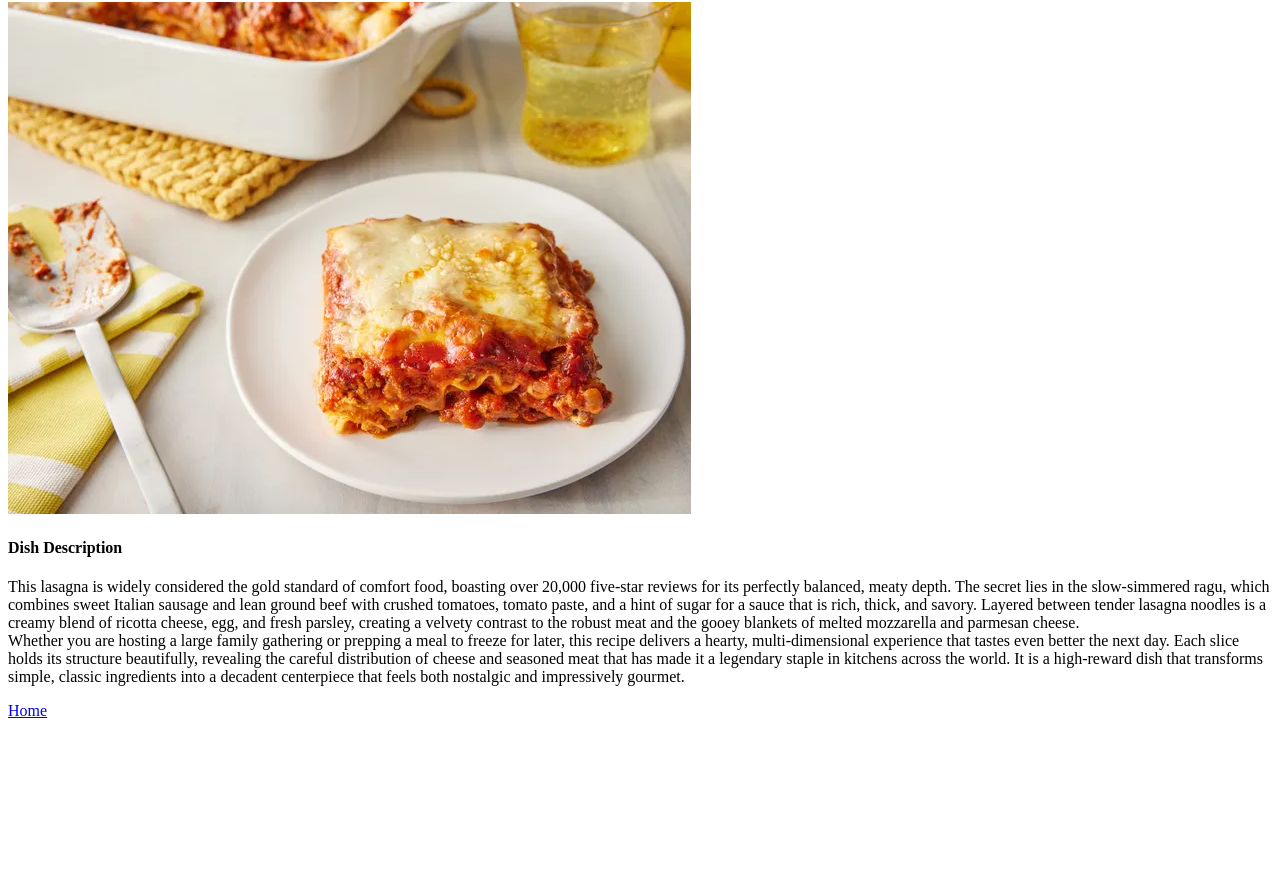
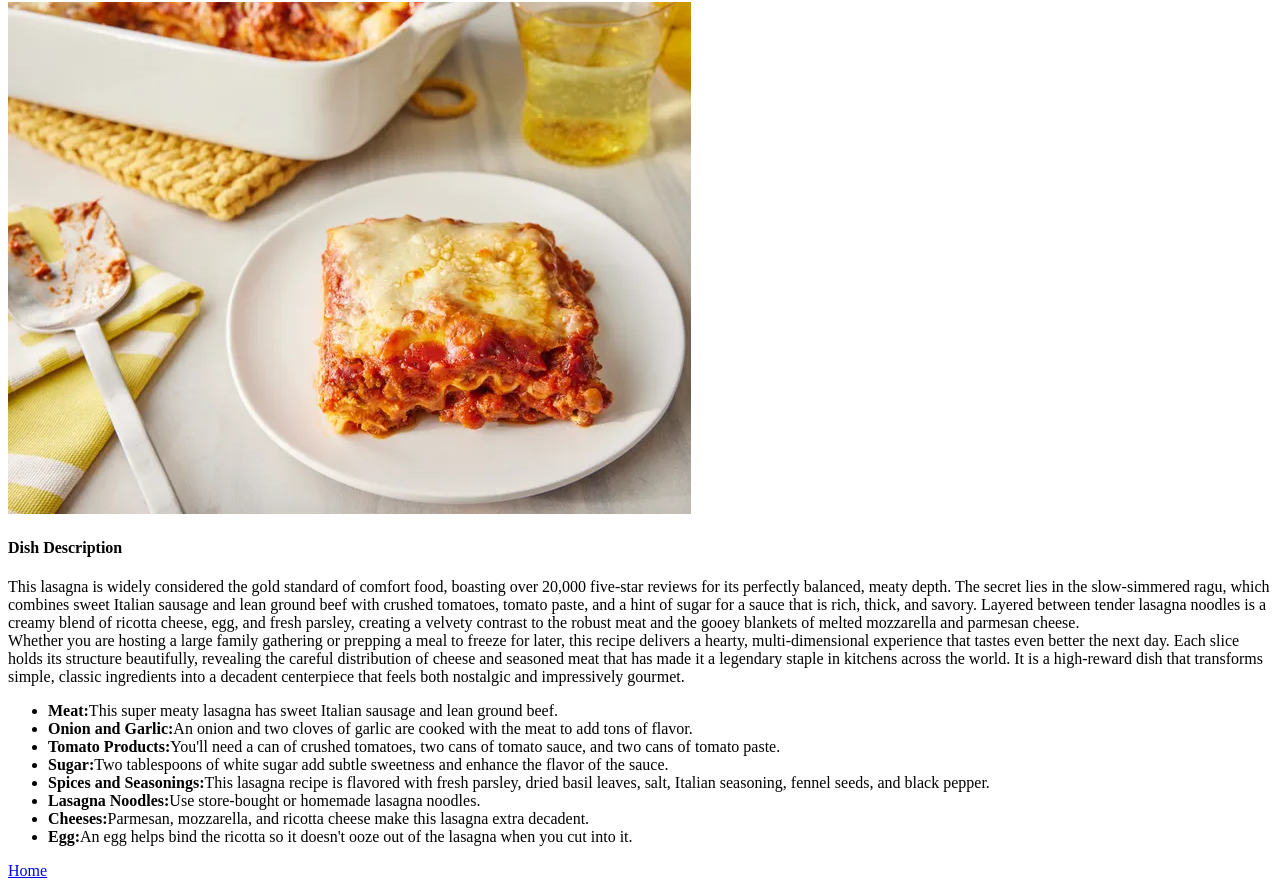
Before and after one commit to DrDeveloperHaha/odin-recipes, a plain HTML site: page recipes/lasagna.html in a window 1280 px wide. Shown: the part 78-966 px from the top of the page. Before the commit the page ends 806 px from the top, so only its background shows below. Drawn offline with Linux system fonts and the light colour scheme; files whose address does not match are found by name.

Commit message:
Edited recipes/lasagna.html
Added ul in order to add ingredients needed for recipe

```diff
--- a/recipes/lasagna.html
+++ b/recipes/lasagna.html
@@ -12,7 +12,18 @@
     <h4>Dish Description</h4>
     <p>This lasagna is widely considered the gold standard of comfort food, boasting over 20,000 five-star reviews for its perfectly balanced, meaty depth. The secret lies in the slow-simmered ragu, which combines sweet Italian sausage and lean ground beef with crushed tomatoes, tomato paste, and a hint of sugar for a sauce that is rich, thick, and savory. Layered between tender lasagna noodles is a creamy blend of ricotta cheese, egg, and fresh parsley, creating a velvety contrast to the robust meat and the gooey blankets of melted mozzarella and parmesan cheese.
         <br>
-        Whether you are hosting a large family gathering or prepping a meal to freeze for later, this recipe delivers a hearty, multi-dimensional experience that tastes even better the next day. Each slice holds its structure beautifully, revealing the careful distribution of cheese and seasoned meat that has made it a legendary staple in kitchens across the world. It is a high-reward dish that transforms simple, classic ingredients into a decadent centerpiece that feels both nostalgic and impressively gourmet.</p>
+        Whether you are hosting a large family gathering or prepping a meal to freeze for later, this recipe delivers a hearty, multi-dimensional experience that tastes even better the next day. Each slice holds its structure beautifully, revealing the careful distribution of cheese and seasoned meat that has made it a legendary staple in kitchens across the world. It is a high-reward dish that transforms simple, classic ingredients into a decadent centerpiece that feels both nostalgic and impressively gourmet.
+    </p>
+    <ul>
+        <li><strong>Meat:</strong>This super meaty lasagna has sweet Italian sausage and lean ground beef.</li>
+        <li><strong>Onion and Garlic:</strong>An onion and two cloves of garlic are cooked with the meat to add tons of flavor.</li>
+        <li><strong>Tomato Products:</strong>You'll need a can of crushed tomatoes, two cans of tomato sauce, and two cans of tomato paste.</li>
+        <li><strong>Sugar:</strong>Two tablespoons of white sugar add subtle sweetness and enhance the flavor of the sauce.</li>
+        <li><strong>Spices and Seasonings:</strong>This lasagna recipe is flavored with fresh parsley, dried basil leaves, salt, Italian seasoning, fennel seeds, and black pepper.</li>
+        <li><strong>Lasagna Noodles:</strong>Use store-bought or homemade lasagna noodles.</li>
+        <li><strong>Cheeses:</strong>Parmesan, mozzarella, and ricotta cheese make this lasagna extra decadent.</li>
+        <li><strong>Egg:</strong>An egg helps bind the ricotta so it doesn't ooze out of the lasagna when you cut into it.</li>
+    </ul>
     <a href="../index.html">Home</a>
 
 </body>
```
